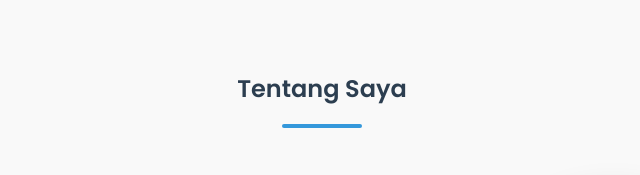
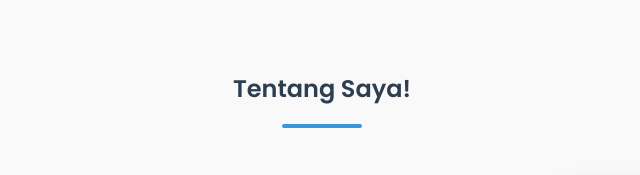
Before and after one commit to muidnumberone/profil-1, a plain HTML site: page index.html in a window 1280 px wide. Shown: the part 614-789 px from the top of the page, 318-958 px from the left. Drawn offline with nearby package versions, Linux system fonts and the light colour scheme.

Commit message:
update lain

```diff
--- a/index.html
+++ b/index.html
@@ -743,7 +743,7 @@
 
         <section id="about" class="about">
             <div class="container">
-                <h2 class="section-title">Tentang Saya</h2>
+                <h2 class="section-title">Tentang Saya!</h2>
                 <div class="about-content">
                     <div class="about-text">
                         <p>Berusaha Belajar di Bidang IT dengan latar belakang pendidikan yang komprehensif dan berjenjang, dimulai dari SMK TKJ, D1 IT, hingga S1 Sistem Informasi.</p>
```
